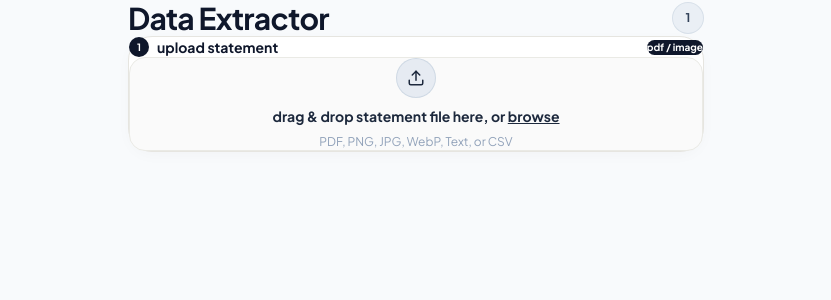
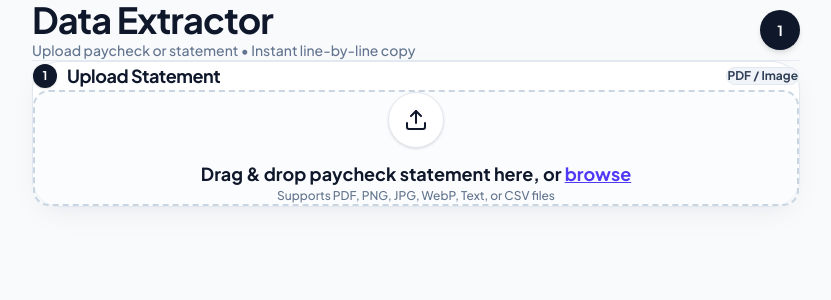
Before and after one commit to shihcb/data-extractor, a React (Vite) app: page / in a window 1280 px wide. Shown: the top 300 px of the page, without its empty margins (224-1055 px from the left). Built offline with nearby package versions, Linux system fonts and the light colour scheme.

Commit message:
style: zoom in fonts, space out card containers, and fix header badge overlap

```diff
--- a/src/App.jsx
+++ b/src/App.jsx
@@ -15,7 +15,6 @@ export default function App() {
   const [isProcessing, setIsProcessing] = useState(false);
   const [fileName, setFileName] = useState('');
 
-  // Set initial state to null so NO sample information appears before upload!
   const [paycheckData, setPaycheckData] = useState(null);
   const [cardData, setCardData] = useState(null);
 
@@ -76,8 +75,8 @@ export default function App() {
   };
 
   return (
-    <div className="min-h-screen bg-slate-50 text-slate-900 flex flex-col items-center justify-start py-10 px-4 sm:px-6">
-      <div className="w-full max-w-xl mx-auto space-y-6">
+    <div className="min-h-screen bg-slate-50 text-slate-900 flex flex-col items-center justify-start py-12 px-4 sm:px-8">
+      <div className="w-full max-w-2xl sm:max-w-3xl mx-auto space-y-8">
 
         {/* Simple Header */}
         <Header />
@@ -90,7 +89,7 @@ export default function App() {
           onClear={handleClearFile}
         />
 
-        {/* Independent Floating Button Rows (only shown after upload) */}
+        {/* Extracted Values Cards */}
         {activeDocType === 'paycheck' ? (
           <PaycheckResults
             paycheckData={paycheckData}
--- a/src/components/CopyableRow.jsx
+++ b/src/components/CopyableRow.jsx
@@ -27,15 +27,15 @@ export default function CopyableRow({ label, value, highlight = false, onCopy })
   return (
     <div
       onClick={handleCopy}
-      className={`group cursor-pointer inset-shape p-4 transition-all duration-150 hover:border-slate-400 hover:shadow-sm flex items-center justify-between gap-4 ${
-        highlight ? 'ring-2 ring-emerald-500/30 bg-emerald-50/20' : ''
+      className={`group cursor-pointer inset-shape p-5 sm:p-6 transition-all duration-200 flex items-center justify-between gap-6 my-4 ${
+        highlight ? 'ring-2 ring-emerald-500/40 bg-emerald-50/20 border-emerald-300' : ''
       }`}
     >
       <div className="min-w-0 flex-1">
-        <div className="text-[11px] font-bold text-slate-400 uppercase tracking-wider mb-0.5">
+        <div className="text-xs sm:text-sm font-extrabold text-slate-400 uppercase tracking-wider mb-1.5">
           {label}
         </div>
-        <div className={`font-mono text-base font-bold truncate ${
+        <div className={`font-mono text-xl sm:text-2xl font-extrabold tracking-tight truncate ${
           highlight ? 'text-emerald-700' : 'text-slate-900'
         }`}>
           {value}
@@ -49,13 +49,13 @@ export default function CopyableRow({ label, value, highlight = false, onCopy })
       >
         {copied ? (
           <>
-            <Check size={13} />
-            <span>copied</span>
+            <Check size={16} />
+            <span>Copied</span>
           </>
         ) : (
           <>
-            <Copy size={13} />
-            <span>copy</span>
+            <Copy size={16} />
+            <span>Copy</span>
           </>
         )}
       </button>
--- a/src/components/FileUpload.jsx
+++ b/src/components/FileUpload.jsx
@@ -30,30 +30,34 @@ export default function FileUpload({ onFileUpload, isProcessing, fileName, onCle
   };
 
   return (
-    <div className="outer-shape p-5">
-      <div className="flex items-center justify-between mb-3 px-1">
-        <div className="flex items-center gap-2">
-          <span className="w-5 h-5 rounded-full bg-slate-900 text-white flex items-center justify-center text-[10px] font-bold">
+    <div className="outer-shape p-6 sm:p-8">
+      {/* Section Header with badge placed cleanly inside without overlap */}
+      <div className="flex items-center justify-between mb-5">
+        <div className="flex items-center gap-2.5">
+          <span className="w-6 h-6 rounded-full bg-slate-900 text-white flex items-center justify-center text-xs font-bold shadow-sm">
             1
           </span>
-          <span className="font-bold text-sm text-slate-900">upload statement</span>
+          <span className="font-extrabold text-base sm:text-lg text-slate-900 tracking-tight">
+            Upload Statement
+          </span>
         </div>
-        <span className="bg-slate-900 text-white text-[10px] font-bold px-2.5 py-0.5 rounded-full">
-          pdf / image
+        <span className="bg-slate-100 border border-slate-200 text-slate-700 text-xs font-bold px-3 py-1 rounded-full">
+          PDF / Image
         </span>
       </div>
 
+      {/* Spacious Drag and Drop Area */}
       <div
         onDragOver={handleDragOver}
         onDragLeave={handleDragLeave}
         onDrop={handleDrop}
         onClick={() => fileInputRef.current?.click()}
-        className={`inset-shape p-8 text-center cursor-pointer transition-all ${
+        className={`border-2 border-dashed rounded-2xl p-8 sm:p-12 text-center cursor-pointer transition-all duration-200 ${
           isDragOver
-            ? 'border-slate-800 bg-slate-100/80 scale-[1.005]'
+            ? 'border-indigo-600 bg-indigo-50/60 scale-[1.005]'
             : fileName
-            ? 'border-emerald-300 bg-emerald-50/40'
-            : 'hover:border-slate-300 hover:bg-slate-100/50'
+            ? 'border-emerald-400 bg-emerald-50/30'
+            : 'border-slate-300 hover:border-slate-400 bg-slate-50/60 hover:bg-slate-100/50'
         }`}
       >
         <input
@@ -65,37 +69,43 @@ export default function FileUpload({ onFileUpload, isProcessing, fileName, onCle
         />
 
         {isProcessing ? (
-          <div className="flex flex-col items-center py-4 gap-2">
-            <Loader2 size={24} className="text-slate-900 animate-spin" />
-            <p className="font-bold text-xs text-slate-800">extracting statement data...</p>
+          <div className="flex flex-col items-center py-6 gap-3">
+            <Loader2 size={32} className="text-slate-900 animate-spin" />
+            <p className="font-bold text-sm text-slate-900">Extracting statement data...</p>
           </div>
         ) : fileName ? (
-          <div className="flex items-center justify-center gap-3 py-2">
-            <CheckCircle size={22} className="text-emerald-600 shrink-0" />
+          <div className="flex items-center justify-center gap-4 py-4">
+            <CheckCircle size={28} className="text-emerald-600 shrink-0" />
             <div className="text-left min-w-0">
-              <p className="font-bold text-sm text-slate-900 truncate">{fileName}</p>
-              <p className="text-xs text-slate-500">click to replace file</p>
+              <p className="font-extrabold text-base sm:text-lg text-slate-900 truncate max-w-xs sm:max-w-md">
+                {fileName}
+              </p>
+              <p className="text-xs font-semibold text-slate-500 mt-0.5">Click to replace file</p>
             </div>
             <button
               onClick={(e) => {
                 e.stopPropagation();
                 onClear();
               }}
-              className="text-xs text-slate-400 hover:text-rose-600 p-1.5 ml-2"
+              className="p-2 text-slate-400 hover:text-rose-600 rounded-full hover:bg-rose-50 transition-colors ml-2"
               title="Clear file"
             >
-              <RefreshCw size={14} />
+              <RefreshCw size={16} />
             </button>
           </div>
         ) : (
-          <div className="flex flex-col items-center gap-2 py-4">
-            <div className="w-10 h-10 rounded-full bg-slate-200/80 border border-slate-300/80 flex items-center justify-center text-slate-800 mb-1">
-              <Upload size={18} />
+          <div className="flex flex-col items-center gap-3 py-4">
+            <div className="w-14 h-14 rounded-full bg-white border border-slate-200 shadow-sm flex items-center justify-center text-slate-900 mb-1">
+              <Upload size={24} />
             </div>
-            <p className="text-sm font-bold text-slate-800">
-              drag & drop statement file here, or <span className="underline">browse</span>
-            </p>
-            <p className="text-xs text-slate-400">PDF, PNG, JPG, WebP, Text, or CSV</p>
+            <div>
+              <p className="text-base sm:text-lg font-extrabold text-slate-900">
+                Drag & drop paycheck statement here, or <span className="text-indigo-600 underline">browse</span>
+              </p>
+              <p className="text-xs font-medium text-slate-500 mt-1">
+                Supports PDF, PNG, JPG, WebP, Text, or CSV files
+              </p>
+            </div>
           </div>
         )}
       </div>
--- a/src/components/Header.jsx
+++ b/src/components/Header.jsx
@@ -2,13 +2,16 @@ import React from 'react';
 
 export default function Header() {
   return (
-    <header className="flex items-center justify-between py-4 mb-2">
-      <div className="flex items-center gap-2">
-        <h1 className="text-2xl sm:text-3xl font-black tracking-tight text-slate-900">
+    <header className="flex items-center justify-between pb-4 border-b border-slate-200/80">
+      <div>
+        <h1 className="text-3xl sm:text-4xl font-extrabold tracking-tight text-slate-900">
           Data Extractor
         </h1>
+        <p className="text-xs sm:text-sm font-medium text-slate-500 mt-1">
+          Upload paycheck or statement • Instant line-by-line copy
+        </p>
       </div>
-      <div className="w-8 h-8 rounded-full bg-slate-200/60 border border-slate-300/60 flex items-center justify-center text-xs font-bold text-slate-700">
+      <div className="w-10 h-10 rounded-full bg-slate-900 text-white flex items-center justify-center font-bold text-sm shadow-md">
         1
       </div>
     </header>
--- a/src/index.css
+++ b/src/index.css
@@ -5,12 +5,12 @@
   --font-body: 'Plus Jakarta Sans', -apple-system, BlinkMacSystemFont, sans-serif;
   --font-mono: 'JetBrains Mono', monospace;
 
-  --bg-main: #f7f6f2;
+  --bg-main: #f8fafc;
   --bg-card: #ffffff;
-  --bg-inset: #fafafd;
+  --bg-inset: #f1f5f9;
 
-  --border-card: #e6e5e0;
-  --border-inset: #eaeae5;
+  --border-card: #e2e8f0;
+  --border-inset: #cbd5e1;
 
   --text-dark: #0f172a;
   --text-muted: #64748b;
@@ -27,7 +27,7 @@ body {
   color: var(--text-dark);
   font-family: var(--font-body);
   min-height: 100vh;
-  line-height: 1.5;
+  line-height: 1.6;
   -webkit-font-smoothing: antialiased;
 }
 
@@ -38,39 +38,49 @@ button {
   background: none;
 }
 
-/* Beautiful Rounded Outer Card */
+/* Roomy Outer Card */
 .outer-shape {
   background: #ffffff;
   border: 1px solid var(--border-card);
-  border-radius: 24px;
-  box-shadow: 0 4px 16px -2px rgba(0, 0, 0, 0.03);
+  border-radius: 28px;
+  box-shadow: 0 10px 30px -4px rgba(15, 23, 42, 0.05), 0 4px 12px -2px rgba(15, 23, 42, 0.02);
 }
 
-/* Inset Container Box (like screenshot input containers) */
+/* Inset Container Box for Individual Field Cards */
 .inset-shape {
-  background: #fafafa;
-  border: 1px solid var(--border-inset);
-  border-radius: 16px;
+  background: #ffffff;
+  border: 1.5px solid #e2e8f0;
+  border-radius: 20px;
+  box-shadow: 0 2px 8px rgba(15, 23, 42, 0.03);
+  transition: all 0.2s cubic-bezier(0.16, 1, 0.3, 1);
 }
 
-/* Copy Button Pill */
+.inset-shape:hover {
+  border-color: #94a3b8;
+  box-shadow: 0 6px 20px -2px rgba(15, 23, 42, 0.08);
+  transform: translateY(-2px);
+}
+
+/* Large Comfortable Copy Button Pill */
 .copy-pill-btn {
   display: inline-flex;
   align-items: center;
-  gap: 6px;
+  gap: 8px;
   background: #0f172a;
   color: #ffffff;
-  padding: 6px 16px;
+  padding: 10px 22px;
   border-radius: 9999px;
-  font-size: 0.78rem;
+  font-size: 0.85rem;
   font-weight: 700;
+  letter-spacing: 0.01em;
   transition: all 0.15s ease;
   white-space: nowrap;
 }
 
 .copy-pill-btn:hover {
-  background: #334155;
-  transform: translateY(-1px);
+  background: #1e293b;
+  box-shadow: 0 4px 14px rgba(15, 23, 42, 0.25);
+  transform: scale(1.03);
 }
 
 .copy-pill-btn:active {
@@ -80,14 +90,15 @@ button {
 .copy-pill-btn.copied {
   background: #059669;
   color: #ffffff;
+  box-shadow: 0 4px 14px rgba(5, 150, 105, 0.3);
 }
 
 /* Animation */
 @keyframes fadeIn {
-  from { opacity: 0; transform: translateY(4px); }
+  from { opacity: 0; transform: translateY(6px); }
   to { opacity: 1; transform: translateY(0); }
 }
 
 .animate-fade-in {
-  animation: fadeIn 0.25s ease-out forwards;
+  animation: fadeIn 0.3s cubic-bezier(0.16, 1, 0.3, 1) forwards;
 }
```
Also changed, not shown: src/components/CardStatementResults.jsx (+18 -16 lines), src/components/PaycheckResults.jsx (+12 -26 lines).
